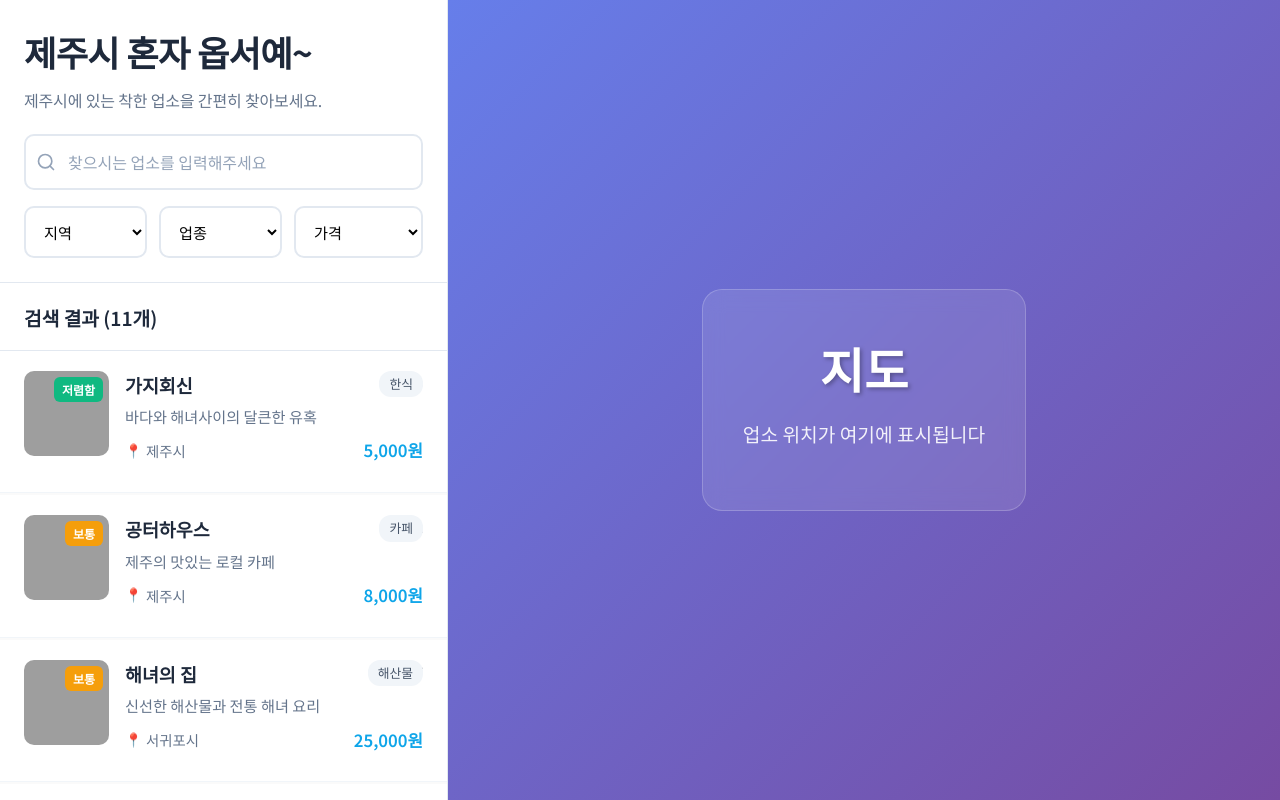
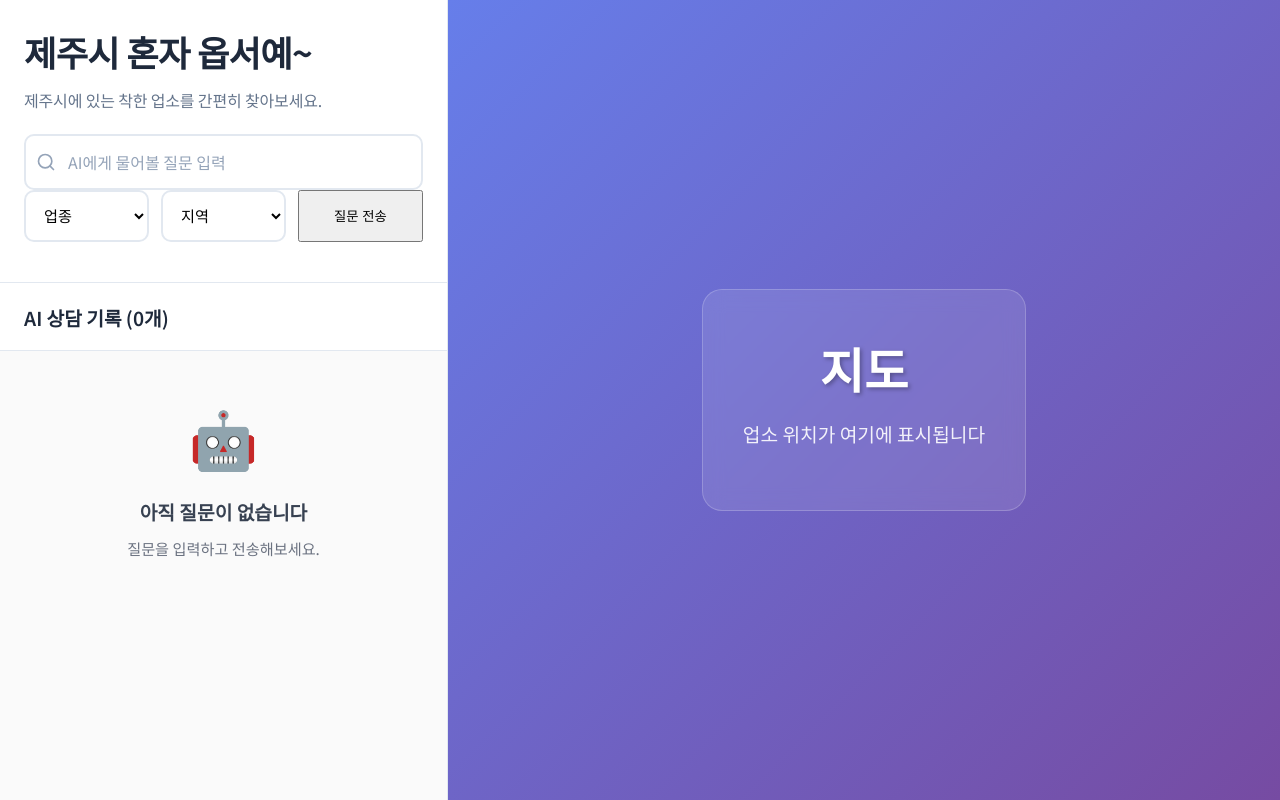
Before and after one commit to JinwooSean888/GoodStoreProject_Frontend, a React (Create React App) app: page / in a window 1280 px wide. Built offline with nearby package versions, Linux system fonts and the light colour scheme; grey boxes are pictures that could not be loaded.

Commit message:
frontend file upload

```diff
--- a/src/App.js
+++ b/src/App.js
@@ -1,210 +1,69 @@
-import React, { useState, useEffect } from "react";
+import React, { useState, useEffect, useRef } from "react";
 import "./App.css";
 import { Search } from "lucide-react";
 import axios from "axios";
 
-// Sample restaurant data
-const sampleRestaurants = [
-  {
-    id: 1,
-    name: "가지회신",
-    description: "바다와 해녀사이의 달큰한 유혹",
-    category: "한식",
-    priceRange: "저렴함",
-    location: "제주시",
-    rating: 4.5,
-    price: "5,000원",
-    image:
-      "https://images.unsplash.com/photo-1590301157890-4810ed352733?w=300&h=200&fit=crop",
-    coordinates: [33.4996, 126.5312],
-    address: "제주시 애월읍 고성리 123-45",
-  },
-  {
-    id: 2,
-    name: "공터하우스",
-    description: "제주의 맛있는 로컬 카페",
-    category: "카페",
-    priceRange: "보통",
-    location: "제주시",
-    rating: 4.2,
-    price: "8,000원",
-    image:
-      "https://images.unsplash.com/photo-1661366394743-fe30fe478ef7?w=300&h=200&fit=crop",
-    coordinates: [33.5102, 126.5211],
-    address: "제주시 한림읍 한림로 456-78",
-  },
-  {
-    id: 3,
-    name: "해녀의 집",
-    description: "신선한 해산물과 전통 해녀 요리",
-    category: "해산물",
-    priceRange: "보통",
-    location: "서귀포시",
-    rating: 4.7,
-    price: "25,000원",
-    image:
-      "https://images.unsplash.com/photo-1671522636199-3af72349c2e5?w=300&h=200&fit=crop",
-    coordinates: [33.2541, 126.5601],
-    address: "서귀포시 성산읍 일출로 789-12",
-  },
-  {
-    id: 4,
-    name: "제주 흑돼지 맛집",
-    description: "정통 제주 흑돼지 구이 전문점",
-    category: "고기구이",
-    priceRange: "비쌈",
-    location: "제주시",
-    rating: 4.6,
-    price: "35,000원",
-    image:
-      "https://images.unsplash.com/photo-1590301157890-4810ed352733?w=300&h=200&fit=crop",
-    coordinates: [33.489, 126.4983],
-    address: "제주시 중앙로 321-65",
-  },
-  {
-    id: 5,
-    name: "성산 일출 베이커리",
-    description: "신선한 빵과 제주 감귤 디저트",
-    category: "제과점",
-    priceRange: "저렴함",
-    location: "서귀포시",
-    rating: 4.4,
-    price: "6,000원",
-    image:
-      "https://images.unsplash.com/photo-1661366394743-fe30fe478ef7?w=300&h=200&fit=crop",
-    coordinates: [33.4611, 126.9276],
-    address: "서귀포시 성산읍 성산로 147-89",
-  },
-  {
-    id: 6,
-    name: "올레길 국수집",
-    description: "제주 전통 멸치국수 맛집",
-    category: "한식",
-    priceRange: "저렴함",
-    location: "제주시",
-    rating: 4.8,
-    price: "7,000원",
-    image:
-      "https://images.unsplash.com/photo-1671522636199-3af72349c2e5?w=300&h=200&fit=crop",
-    coordinates: [33.5126, 126.5219],
-    address: "제주시 조천읍 올레길 258-36",
-  },
-  {
-    id: 7,
-    name: "중식당 홍콩반점",
-    description: "중식 전문점",
-    category: "해산물",
-    priceRange: "보통",
-    location: "제주시",
-    rating: 4.1,
-    price: "12,000원",
-    image:
-      "https://images.unsplash.com/photo-1600891964599-f61ba0e24092?w=300&h=200&fit=crop",
-    coordinates: [33.501, 126.531],
-    address: "제주시 연동 11-22",
-  },
-  {
-    id: 8,
-    name: "스시 도쿄",
-    description: "신선한 초밥과 일식 요리",
-    category: "고기구이",
-    priceRange: "비쌈",
-    location: "서귀포시",
-    rating: 4.5,
-    price: "30,000원",
-    image:
-      "https://images.unsplash.com/photo-1603078379273-8c6b5f29df6c?w=300&h=200&fit=crop",
-    coordinates: [33.255, 126.56],
-    address: "서귀포시 대천동 33-45",
-  },
-  {
-    id: 9,
-    name: "양식 레스토랑",
-    description: "서양식 요리 전문점",
-    category: "카페",
-    priceRange: "비쌈",
-    location: "제주시",
-    rating: 4.3,
-    price: "28,000원",
-    image:
-      "https://images.unsplash.com/photo-1598514982442-6eb9a2b773e0?w=300&h=200&fit=crop",
-    coordinates: [33.51, 126.52],
-    address: "제주시 한경면 55-66",
-  },
-  {
-    id: 10,
-    name: "분식 천국",
-    description: "분식 전문점",
-    category: "제과점",
-    priceRange: "저렴함",
-    location: "제주시",
-    rating: 4.0,
-    price: "4,500원",
-    image:
-      "https://images.unsplash.com/photo-1617196032583-5fc3c98c2f16?w=300&h=200&fit=crop",
-    coordinates: [33.52, 126.53],
-    address: "제주시 조천읍 123-45",
-  },
-  {
-    id: 11,
-    name: "미용실 헤어스타",
-    description: "미용실",
-    category: "이미용업",
-    priceRange: "보통",
-    location: "제주시",
-    rating: 4.2,
-    price: "20,000원",
-    image:
-      "https://images.unsplash.com/photo-1588776814546-dbd7d0d2a3be?w=300&h=200&fit=crop",
-    coordinates: [33.5, 126.525],
-    address: "제주시 연동 10-11",
-  },
-];
+// 🚫 샘플 데이터 제거됨 - 실제 데이터는 API에서 가져오기
+const sampleRestaurants = [];
 
 function App() {
   const [restaurants, setRestaurants] = useState(sampleRestaurants);
-  const [filteredRestaurants, setFilteredRestaurants] =
-    useState(sampleRestaurants);
+  const [filteredRestaurants, setFilteredRestaurants] = useState(sampleRestaurants);
   const [selectedRestaurant, setSelectedRestaurant] = useState(null);
-  const [filters, setFilters] = useState({
-    search: "",
-    category: "",
-    priceRange: "",
-    location: "",
-  });
-  const [inputText, setInputText] = useState("");
-  const [history, setHistory] = useState([]);
+  const [filters, setFilters] = useState({ search: "", category: "", location: "" });
+  const [history, setHistory] = useState([]); // AI 질문-답변 히스토리
+  const [inputText, setInputText] = useState(""); // AI 질문 입력창
+  const [isLoading, setIsLoading] = useState(false);
 
+  const chatContainerRef = useRef(null); // 스크롤 제어용
+
+  const categoryOptions = [
+    { value: "11", label: "한식" }, { value: "12", label: "중식" },
+    { value: "13", label: "일식" }, { value: "14", label: "양식" },
+    { value: "15", label: "분식" }, { value: "16", label: "제과" },
+    { value: "17", label: "카페" }, { value: "18", label: "음식점업" },
+    { value: "19", label: "기타요식업" }, { value: "20", label: "세탁업" },
+    { value: "21", label: "기타서비스" }, { value: "22", label: "숙박" },
+    { value: "23", label: "숙박업" }, { value: "24", label: "기타" },
+    { value: "25", label: "미용" }, { value: "26", label: "미용업" },
+    { value: "27", label: "이미용업" }, { value: "28", label: "기타비요" },
+    { value: "29", label: "기타비요식" },
+  ];
+
+  const regionOptions = [
+    { value: "101", label: "건입동" }, { value: "102", label: "구좌읍" },
+    { value: "103", label: "노형동" }, { value: "104", label: "도두동" },
+    { value: "105", label: "봉개동" }, { value: "106", label: "삼도1동" },
+    { value: "107", label: "삼도2동" }, { value: "108", label: "삼양동" },
+    { value: "109", label: "아라동" }, { value: "110", label: "애월읍" },
+    { value: "111", label: "연동" }, { value: "112", label: "오라동" },
+    { value: "113", label: "외도동" }, { value: "114", label: "용담1동" },
+    { value: "115", label: "용담2동" }, { value: "116", label: "이도1동" },
+    { value: "117", label: "이도2동" }, { value: "118", label: "이호동" },
+    { value: "119", label: "일도1동" }, { value: "120", label: "일도2동" },
+    { value: "121", label: "조천읍" }, { value: "122", label: "추자면" },
+    { value: "123", label: "한림읍" }, { value: "124", label: "화북동" },
+    { value: "125", label: "한경면" },
+  ];
+
+  // 레스토랑 필터 적용
   useEffect(() => {
     let filtered = restaurants;
 
-    if (filters.search) {
-      filtered = filtered.filter(
-        (restaurant) =>
-          restaurant.name
-            .toLowerCase()
-            .includes(filters.search.toLowerCase()) ||
-          restaurant.description
-            .toLowerCase()
-            .includes(filters.search.toLowerCase())
-      );
-    }
-
     if (filters.category) {
-      filtered = filtered.filter(
-        (restaurant) => restaurant.category === filters.category
-      );
-    }
-
-    if (filters.priceRange) {
-      filtered = filtered.filter(
-        (restaurant) => restaurant.priceRange === filters.priceRange
-      );
+      const catLabel = categoryOptions.find(opt => opt.value === filters.category)?.label;
+      if (catLabel) filtered = filtered.filter(r => r.category === catLabel);
     }
 
     if (filters.location) {
-      filtered = filtered.filter(
-        (restaurant) => restaurant.location === filters.location
+      const locLabel = regionOptions.find(opt => opt.value === filters.location)?.label;
+      if (locLabel) filtered = filtered.filter(r => r.location === locLabel);
+    }
+
+    if (filters.search) {
+      filtered = filtered.filter(r =>
+        r.name?.toLowerCase().includes(filters.search.toLowerCase()) ||
+        r.description?.toLowerCase().includes(filters.search.toLowerCase())
       );
     }
 
@@ -212,240 +71,162 @@ function App() {
   }, [filters, restaurants]);
 
   const handleFilterChange = (field, value) => {
-    setFilters({
-      ...filters,
-      [field]: value,
-    });
+    setFilters({ ...filters, [field]: value });
   };
 
-  const handleRestaurantSelect = (restaurant) => {
-    setSelectedRestaurant(restaurant);
-  };
+  const handleRestaurantSelect = (restaurant) => setSelectedRestaurant(restaurant);
 
   const getPriceRangeColor = (priceRange) => {
     switch (priceRange) {
-      case "저렴함":
-        return "price-tag-green";
-      case "보통":
-        return "price-tag-yellow";
-      case "비쌈":
-        return "price-tag-red";
-      default:
-        return "price-tag-gray";
+      case "저렴함": return "price-tag-green";
+      case "보통": return "price-tag-yellow";
+      case "비쌈": return "price-tag-red";
+      default: return "price-tag-gray";
     }
   };
 
-  const handleSubmit = async (e) => {
+  // 🔥 AI 질문 제출
+  const handleSubmitAI = async (e) => {
     e.preventDefault();
+    if (!inputText.trim() || !filters.category || !filters.location) {
+      alert("업종, 지역, 질문을 모두 입력해주세요.");
+      return;
+    }
 
-    // 보낼 JSON payload 정의
     const payload = {
-      question: inputText, // 입력값을 질문으로 사용
-      filters: {
-        indutyType: "11",
-        emdType: "제주시",
-        prdlstCn: "김밥",
-      },
+      question: inputText,
+      filters: { indutyType: filters.category, emdType: filters.location },
     };
 
+    setIsLoading(true);
     try {
-      // npm install axios
-      const res = await axios.post("http://localhost:8000/ask", payload);
+      const res = await axios.post("http://192.168.0.45:8000/ask", payload);
+      const answer = res.data.answer || "답변을 받을 수 없습니다.";
+      setHistory(prev => [...prev, { user: inputText, ai: answer }]);
+    } catch (err) {
+      setHistory(prev => [...prev, { user: inputText, ai: "서버 연결 실패. 다시 시도해 주세요." }]);
+    } finally {
+      setIsLoading(false);
+      setInputText("");
+    }
+  };
 
-      console.log(res.data.history);
-      if (res?.data?.history) {
-        setHistory(res.data.history);
-      }
-    } catch (e) {
-      console.log("error", e);
-      alert("호출에 실패하였습니다.");
+  // 스크롤 자동 하단 이동
+  useEffect(() => {
+    if (chatContainerRef.current) {
+      chatContainerRef.current.scrollTop = chatContainerRef.current.scrollHeight;
     }
-
-    console.log("payload", payload);
-    console.log("제출!");
-    setInputText("");
-  };
+  }, [history, isLoading]);
 
   return (
     <div className="app">
       <div className="main-container">
+        {/* LEFT PANEL */}
         <div className="left-panel">
+          {/* 레스토랑 검색 + 필터 */}
           <div className="search-section">
             <div className="title-section">
               <h1 className="main-title">제주시 혼자 옵서예~</h1>
-              <p className="subtitle">
-                제주시에 있는 착한 업소을 간편히 찾아보세요.
-              </p>
+              <p className="subtitle">제주시에 있는 착한 업소를 간편히 찾아보세요.</p>
             </div>
 
-            <div className="search-bar">
+            <form className="search-bar" onSubmit={handleSubmitAI}>
               <div className="search-input-container">
                 <Search className="search-icon" size={20} />
                 <input
                   type="text"
-                  placeholder="찾으시는 업소를 입력해주세요"
-                  value={filters.search}
-                  onChange={(e) => handleFilterChange("search", e.target.value)}
+                  placeholder="AI에게 물어볼 질문 입력"
+                  value={inputText}
+                  onChange={(e) => setInputText(e.target.value)}
                   className="search-input"
                 />
               </div>
-            </div>
 
-            <div className="filters-container">
-              <select
-                value={filters.category}
-                onChange={(e) => handleFilterChange("category", e.target.value)}
-                className="filter-select"
-              >
-                <option value="">지역</option>
-                <option value="건입동">건입동</option>
-                <option value="101">건입동</option>
-                <option value="102">구좌읍</option>
-                <option value="103">노형동</option>
-                <option value="104">도두동</option>
-                <option value="105">봉개동</option>
-                <option value="106">삼도1동</option>
-                <option value="107">삼도2동</option>
-                <option value="108">삼양동</option>
-                <option value="109">아라동</option>
-                <option value="110">애월읍</option>
-                <option value="111">연동</option>
-                <option value="112">오라동</option>
-                <option value="113">외도동</option>
-                <option value="114">용담1동</option>
-                <option value="115">용담2동</option>
-                <option value="116">이도1동</option>
-                <option value="117">이도2동</option>
-                <option value="118">이호동</option>
-                <option value="119">일도1동</option>
-                <option value="120">일도2동</option>
-                <option value="121">조천읍</option>
-                <option value="122">추자면</option>
-                <option value="123">한림읍</option>
-                <option value="124">화북동</option>
-                <option value="125">한경면</option>
-              </select>
+              <div className="filters-container">
+                <select
+                  value={filters.category}
+                  onChange={(e) => handleFilterChange("category", e.target.value)}
+                  className="filter-select"
+                >
+                  <option value="">업종</option>
+                  {categoryOptions.map(opt => (
+                    <option key={opt.value} value={opt.value}>{opt.label}</option>
+                  ))}
+                </select>
 
-              <select
-                value={filters.priceRange}
-                onChange={(e) =>
-                  handleFilterChange("priceRange", e.target.value)
-                }
-                className="filter-select"
-              >
-                <option value="">업종</option>
-                <option value="11">한식</option>
-                <option value="12">중식</option>
-                <option value="13">일식</option>
-                <option value="14">양식</option>
-                <option value="15">분식</option>
-                <option value="16">제과</option>
-                <option value="17">카페</option>
-                <option value="18">음식점업</option>
-                <option value="19">기타요식업</option>
-                <option value="20">세탁업</option>
-                <option value="21">기타서비스</option>
-                <option value="22">숙박</option>
-                <option value="23">숙박업</option>
-                <option value="24">기타</option>
-                <option value="25">미용</option>
-                <option value="26">미용업</option>
-                <option value="27">이미용업</option>
-                <option value="28">기타비요</option>
-                <option value="29">기타비요식</option>
-              </select>
+                <select
+                  value={filters.location}
+                  onChange={(e) => handleFilterChange("location", e.target.value)}
+                  className="filter-select"
+                >
+                  <option value="">지역</option>
+                  {regionOptions.map(opt => (
+                    <option key={opt.value} value={opt.value}>{opt.label}</option>
+                  ))}
+                </select>
 
-              <select
-                value={filters.location}
-                onChange={(e) => handleFilterChange("location", e.target.value)}
-                className="filter-select"
-              >
-                <option value="">가격</option>
-                <option value="1만원 이하">~1만원 이하</option>
-                <option value="2만원 이하">~2만원 이하</option>
-                <option value="3만원 이하">~3만원 이하</option>
-                <option value="4만원 이하">~4만원 이하</option>
-                <option value="5만원 이하">~5만원 이하</option>
-              </select>
-            </div>
+                <button type="submit" className="search-button" disabled={isLoading}>
+                  {isLoading ? "전송 중..." : "질문 전송"}
+                </button>
+              </div>
+            </form>
           </div>
 
+          {/* AI 상담 기록 */}
           <div className="results-section">
             <div className="list-header">
-              <h2 className="list-title">
-                검색 결과 ({filteredRestaurants.length}개)
-              </h2>
+              <h2 className="list-title">AI 상담 기록 ({history.length}개)</h2>
             </div>
-
             <div className="list-container">
-              {filteredRestaurants.length === 0 ? (
+              {history.length === 0 ? (
                 <div className="empty-state">
-                  <div className="empty-icon">🍽️</div>
-                  <h3 className="empty-title">검색 결과가 없습니다</h3>
-                  <p className="empty-text">
-                    다른 검색어나 필터를 시도해보세요.
-                  </p>
+                  <div className="empty-icon">🤖</div>
+                  <h3 className="empty-title">아직 질문이 없습니다</h3>
+                  <p className="empty-text">질문을 입력하고 전송해보세요.</p>
                 </div>
               ) : (
-                filteredRestaurants.map((restaurant) => (
-                  <div
-                    key={restaurant.id}
-                    className={`restaurant-card ${
-                      selectedRestaurant?.id === restaurant.id ? "selected" : ""
-                    }`}
-                    onClick={() => handleRestaurantSelect(restaurant)}
-                  >
-                    <div className="card-image">
-                      <img
-                        src={restaurant.image}
-                        alt={restaurant.name}
-                        className="restaurant-image"
-                      />
-                      <div
-                        className={`price-badge ${getPriceRangeColor(
-                          restaurant.priceRange
-                        )}`}
-                      >
-                        {restaurant.priceRange}
+                <div className="chat-container" ref={chatContainerRef}>
+                  {history.map((item, idx) => (
+                    <React.Fragment key={idx}>
+                      {/* AI 메시지 */}
+                      <div className="chat-message">
+                        <div className="message-header">
+                          <div className="ai-icon">AI</div>
+                          <span>맞춤형 추천 도우미</span>
+                        </div>
+                        <div className="message-content ai-message">{item.ai}</div>
+                      </div>
+
+                      {/* 사용자 메시지 */}
+                      <div className="chat-message" style={{ alignSelf: 'flex-end' }}>
+                        <div className="message-header">
+                          <div className="user-icon">나</div>
+                          <span>나</span>
+                        </div>
+                        <div className="message-content user-message">{item.user}</div>
+                      </div>
+                    </React.Fragment>
+                  ))}
+
+                  {/* 타이핑 중 표시 (옵션) */}
+                  {isLoading && (
+                    <div className="chat-message">
+                      <div className="message-header">
+                        <div className="ai-icon">AI</div>
+                        <span>맞춤형 추천 도우미</span>
+                      </div>
+                      <div className="message-content ai-message typing-effect">
+                        답변 생성 중
                       </div>
                     </div>
-
-                    <div className="card-content">
-                      <div className="card-header">
-                        <h3 className="restaurant-name">{restaurant.name}</h3>
-                        <div className="rating">
-                          <span className="star-icon">⭐</span>
-                          <span className="rating-text">
-                            {restaurant.rating}
-                          </span>
-                        </div>
-                      </div>
-
-                      <p className="restaurant-description">
-                        {restaurant.description}
-                      </p>
-
-                      <div className="card-footer">
-                        <div className="location-info">
-                          <span className="location-icon">📍</span>
-                          <span className="location-text">
-                            {restaurant.location}
-                          </span>
-                        </div>
-                        <div className="price-info">
-                          <span className="price-text">{restaurant.price}</span>
-                        </div>
-                      </div>
-
-                      <div className="category-tag">{restaurant.category}</div>
-                    </div>
-                  </div>
-                ))
+                  )}
+                </div>
               )}
             </div>
           </div>
         </div>
 
+        {/* RIGHT PANEL */}
         <div className="right-panel">
           <div className="map-container">
             <div className="map-placeholder">
@@ -453,9 +234,7 @@ function App() {
               <p className="map-subtitle">업소 위치가 여기에 표시됩니다</p>
               {selectedRestaurant && (
                 <div className="selected-info">
-                  <p>
-                    <strong>선택된 업소:</strong> {selectedRestaurant.name}
-                  </p>
+                  <p><strong>선택된 업소:</strong> {selectedRestaurant.name}</p>
                   <p>{selectedRestaurant.address}</p>
                 </div>
               )}
```
Also changed, not shown: src/App.css (+72 -44 lines).
